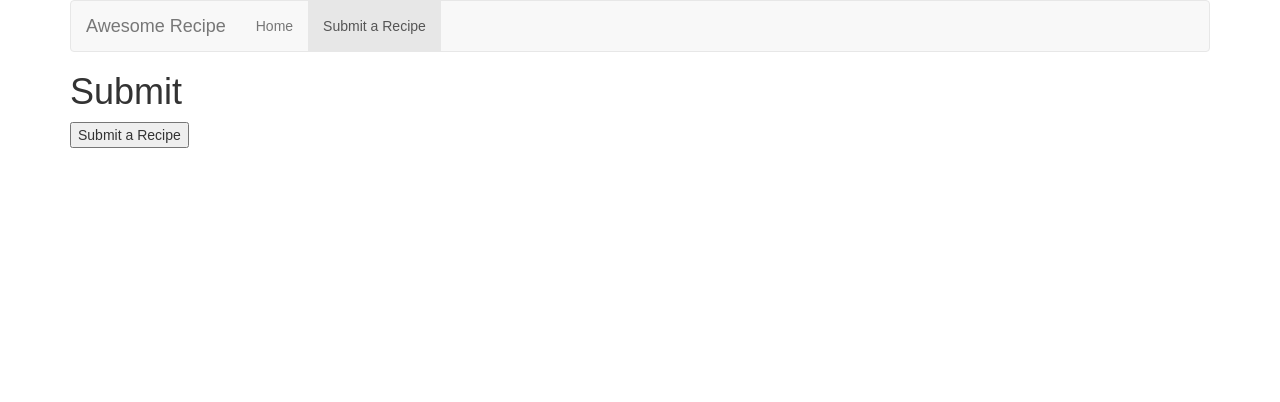
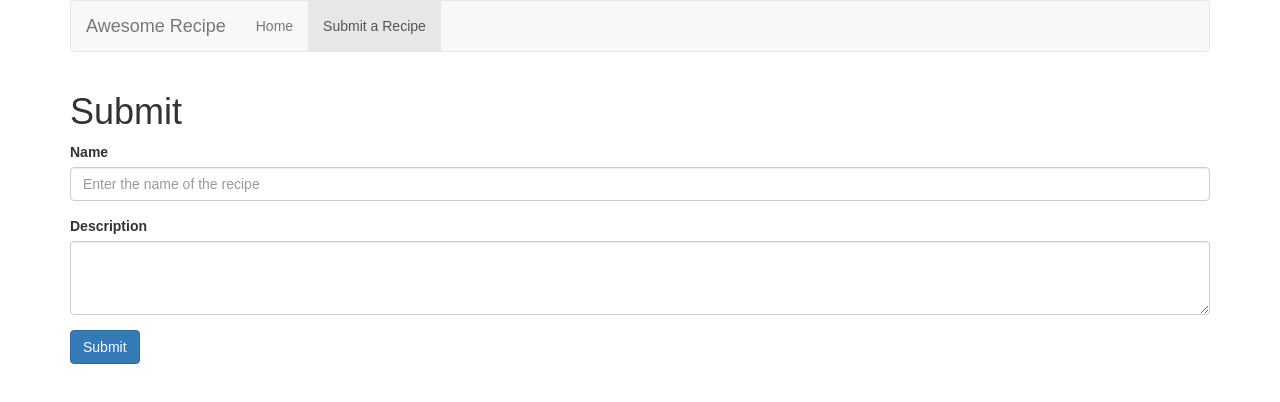
Before and after one commit to nileshgulia1/react-fullstkapp, a React (Create React App) app: page /submit in a window 1280 px wide. Shown: the top 402 px of the page. Built offline with nearby package versions, Linux system fonts and the light colour scheme.

Commit message:
added form

```diff
--- a/src/Submit.js
+++ b/src/Submit.js
@@ -14,11 +14,31 @@
        this.props.history.push('/');
    }
     render(){
-        return (<div>
-            <h1>
-            Submit</h1>
-            <button onClick={this.submitRecipe}>Submit a Recipe</button>
-            </div>
+        return (
+        <div className="row">
+         <div className="col-xs-12 col-sm-12">
+            <h1>Submit</h1>
+           <form>
+             <div className="form-group">
+              <label for="name">Name</label>
+               <input type="text" className="form-control" id="name"  placeholder="Enter the name of the recipe" />
+
+             </div>
+
+
+
+  <div className="form-group">
+    <label for="exampleTextarea">Description</label>
+    <textarea className="form-control" id="exampleTextarea" rows="3"></textarea>
+  </div>
+
+
+
+  <button type="submit" onClick={this.submitRecipe} className="btn btn-primary">Submit</button>
+</form>
+</div>
+</div>
+
 
         );
     }
```
